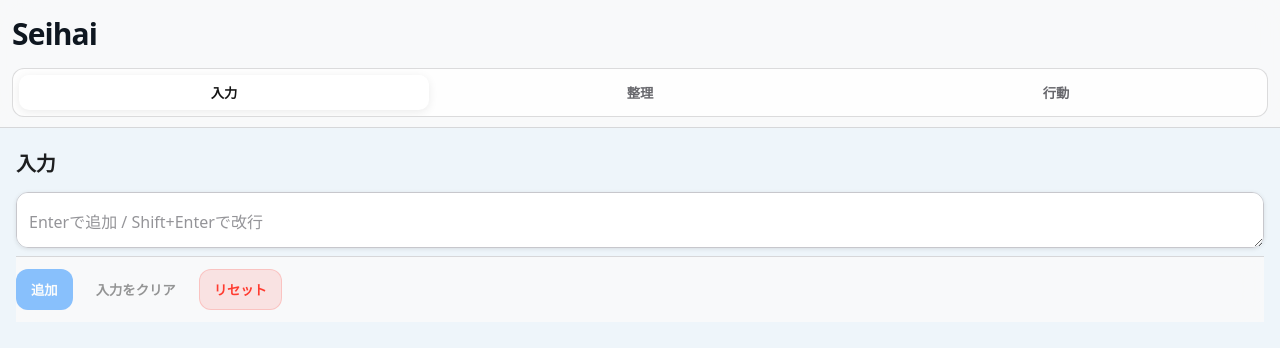
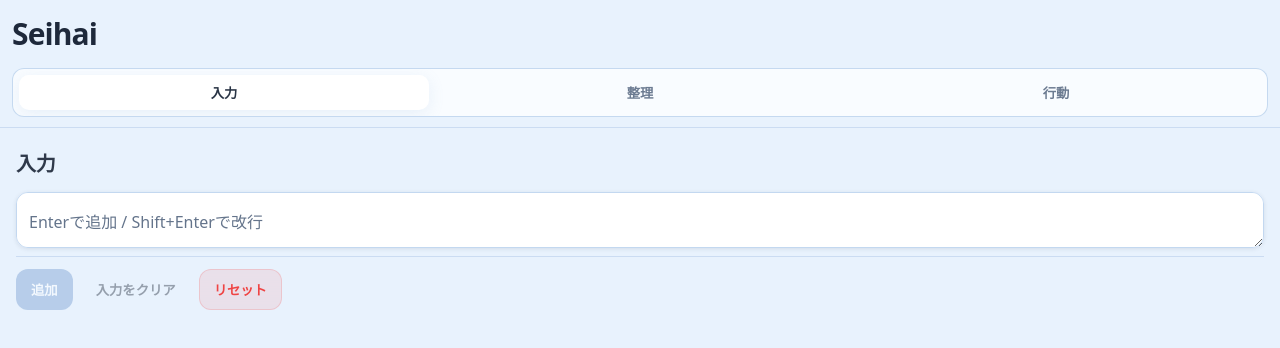
Before and after one commit to skurosawa/seihai-pwa, a React (Vite) app: page / in a window 1280 px wide. Shown: the top 348 px of the page. Built offline with nearby package versions, Linux system fonts and the light colour scheme.

Commit message:
style: unify UI with Seihai icon palette (Seihai Blue theme applied to background, buttons, header, segmented control)

```diff
--- a/src/index.css
+++ b/src/index.css
@@ -7,22 +7,21 @@ html, body, #root {
 }
 
 :root {
-  /* iOS感を残しつつ、アイコン寄りの淡いブルー背景は維持 */
-  --bg: #eef5fa;                 /* 青みのある grouped background */
-  --card: #ffffff;               /* card */
-  --fg: #0f1720;                 /* main label */
-  --muted: rgba(45, 86, 110, 0.60);
-  --border: rgba(45, 86, 110, 0.18);
+  /* アイコン色味に完全マッチ（Seihai Blue） */
+  --bg: #E8F2FD;                 /* 超淡いブルー背景（アイコン背景寄せ） */
+  --card: #FFFFFF;               /* カード・入力エリア */
+  --fg: #1E293B;                 /* 文字（締める） */
+  --muted: #64748B;              /* サブ文字 */
+  --border: #C3D8F0;             /* 薄いボーダー（青寄りグレー） */
 
-  /* iOS純正寄せのアクセント */
-  --ios-blue: #007AFF;
-  --ios-blue-pressed: #0060d4;
-  --ios-red: #FF3B30;
+  --blue: #A7C7E7;               /* アクセント（線色寄せ） */
+  --blue-strong: #7AA0D2;        /* 押下時/主ボタン背景 */
+  --red: #EF4444;                /* 危険色（薄めの赤系） */
 
   --radius: 14px;
-  --shadow: 0 8px 24px rgba(22, 62, 84, 0.08);
+  --shadow: 0 8px 24px rgba(30, 41, 59, 0.08);
 
-  --tap: rgba(22, 62, 84, 0.06);
+  --tap: rgba(167, 199, 231, 0.20); /* 押下の淡い青 */
 }
 
 html {
@@ -76,7 +75,7 @@ input, textarea, button {
   font-size: 20px;
   font-weight: 700;
   letter-spacing: -0.01em;
-  color: rgba(0,0,0,0.88);
+  color: rgba(30, 41, 59, 0.92);
 }
 
 /* =========================
@@ -93,38 +92,38 @@ input, textarea, button {
 
 /* =========================
    Inputs
-   - iOS Notes / Settings 風に寄せる
+   - iOS Notes / Settings 風 + Seihai Blue
    ========================= */
 textarea, input {
   width: 100%;
   font-size: 16px;
   box-sizing: border-box;
 
-  background: #ffffff;
+  background: var(--card);
   color: var(--fg);
 
-  border: 1px solid #C7C7CC;     /* iOS薄グレー */
+  border: 1px solid var(--border);
   border-radius: 12px;
 
   padding: 16px 12px;
   outline: none;
 
-  box-shadow: 0 1px 4px rgba(0,0,0,0.10);
-  caret-color: var(--ios-blue);
+  box-shadow: 0 1px 4px rgba(30, 41, 59, 0.10);
+  caret-color: #5B86BE; /* Seihai寄せの濃いブルー */
 }
 
 textarea:focus, input:focus {
-  border-color: rgba(0, 122, 255, 0.55);
-  box-shadow: 0 0 0 4px rgba(0, 122, 255, 0.18);
+  border-color: rgba(167, 199, 231, 0.95);
+  box-shadow: 0 0 0 4px rgba(167, 199, 231, 0.28);
 }
 
 textarea::placeholder, input::placeholder {
-  color: rgba(60, 60, 67, 0.55);
+  color: var(--muted);
 }
 
 /* =========================
    Buttons
-   - 既存 button は保ちつつ、iOSの階層に寄せる
+   - iOS階層をSeihai Blueで再現
    ========================= */
 button {
   appearance: none;
@@ -132,55 +131,59 @@ button {
 
   border: 1px solid transparent;
   background: transparent;
-  color: rgba(0,0,0,0.90);
+  color: rgba(30, 41, 59, 0.92);
 
   border-radius: 12px;
   padding: 10px 14px;
   font-weight: 600;
 
-  transition: transform 0.04s ease, background 0.15s ease, opacity 0.15s ease;
+  transition: transform 0.04s ease, background 0.15s ease, opacity 0.15s ease, filter 0.15s ease;
   user-select: none;
   -webkit-tap-highlight-color: transparent;
 }
 
 button:active {
   transform: scale(0.98);
+  background: var(--tap);
 }
 
 button:disabled {
   opacity: 0.45;
 }
 
-/* 既存の class を iOS階層へマッピング */
+/* 主ボタン（追加など） */
 button.primary {
-  background: var(--ios-blue);
+  background: var(--blue-strong);
+  border-color: rgba(122, 160, 210, 0.45);
   color: white;
 }
 
 button.primary:active {
-  background: var(--ios-blue-pressed);
+  filter: brightness(0.96);
+  background: var(--blue-strong);
 }
 
-/* “入力をクリア” 用：アウトライン（必要ならこのクラスを付け替えて使う） */
+/* アウトライン（入力をクリア用）
+   ※ App.tsx側で className="outline" を付けると効く */
 button.outline {
   background: transparent;
-  border: 1px solid var(--ios-blue);
-  color: var(--ios-blue);
+  border: 1px solid var(--blue);
+  color: #5B86BE;
 }
 
 button.outline:active {
-  background: rgba(0, 122, 255, 0.10);
+  background: rgba(167, 199, 231, 0.22);
 }
 
-/* 既存 danger を「薄赤背景＋赤文字」に（純正っぽい） */
+/* 危険（リセット用）：薄赤 + 赤文字（iOSっぽい） */
 button.danger {
-  background: rgba(255, 59, 48, 0.12);
-  border: 1px solid rgba(255, 59, 48, 0.18);
-  color: var(--ios-red);
+  background: rgba(239, 68, 68, 0.10);
+  border: 1px solid rgba(239, 68, 68, 0.18);
+  color: var(--red);
 }
 
 button.danger:active {
-  background: rgba(255, 59, 48, 0.18);
+  background: rgba(239, 68, 68, 0.16);
 }
 
 /* =========================
@@ -192,26 +195,26 @@ button.danger:active {
 
   padding: 12px 0;
 
-  background: rgba(250, 250, 250, 0.86);
+  background: rgba(232, 242, 253, 0.82);
   backdrop-filter: blur(18px);
   -webkit-backdrop-filter: blur(18px);
 
-  border-top: 1px solid rgba(60, 60, 67, 0.18);
+  border-top: 1px solid rgba(195, 216, 240, 0.80);
 }
 
 /* =========================
    Top Navigation
-   - iOS Large Title + blur
+   - iOS Large Title + blur + Seihai tint
    ========================= */
 .topnav{
   position: sticky;
   top: 0;
   z-index: 50;
   padding: calc(10px + env(safe-area-inset-top)) 12px 10px;
-  background: rgba(250, 250, 250, 0.86);
+  background: rgba(232, 242, 253, 0.82);
   backdrop-filter: blur(20px);
   -webkit-backdrop-filter: blur(20px);
-  border-bottom: 1px solid rgba(60, 60, 67, 0.18);
+  border-bottom: 1px solid rgba(195, 216, 240, 0.80);
 }
 
 .topnav__title{
@@ -223,6 +226,7 @@ button.danger:active {
 
 /* =========================
    Segmented (Sliding Pill)
+   - iOS風を維持しつつSeihai Blueに統一
    ========================= */
 .seg{
   position: relative;
@@ -230,7 +234,7 @@ button.danger:active {
   grid-template-columns: repeat(3, 1fr);
   gap: 6px;
   padding: 6px;
-  border: 1px solid rgba(60, 60, 67, 0.18);
+  border: 1px solid rgba(195, 216, 240, 0.95);
   border-radius: 12px;
   background: rgba(255,255,255,0.70);
   overflow: hidden;
@@ -245,7 +249,7 @@ button.danger:active {
   border-radius: 10px;
   background: #fff;
   box-shadow:
-    0 2px 10px rgba(0,0,0,0.08),
+    0 4px 16px rgba(122, 160, 210, 0.14),
     inset 0 1px 0 rgba(255,255,255,0.7);
   transition: transform 180ms ease;
   transform: translateX(0);
@@ -269,18 +273,18 @@ button.danger:active {
   background: transparent;
   font-weight: 700;
   letter-spacing: -0.01em;
-  color: rgba(60, 60, 67, 0.78);
+  color: rgba(100, 116, 139, 0.95);
 }
 
 .seg__btn[aria-selected="true"]{
-  color: rgba(0,0,0,0.92);
+  color: rgba(30, 41, 59, 0.95);
 }
 
 /* =========================
    Misc
    ========================= */
 .page p {
-  color: rgba(60, 60, 67, 0.78);
+  color: var(--muted);
 }
 
 @media (prefers-reduced-motion: reduce) {
```
